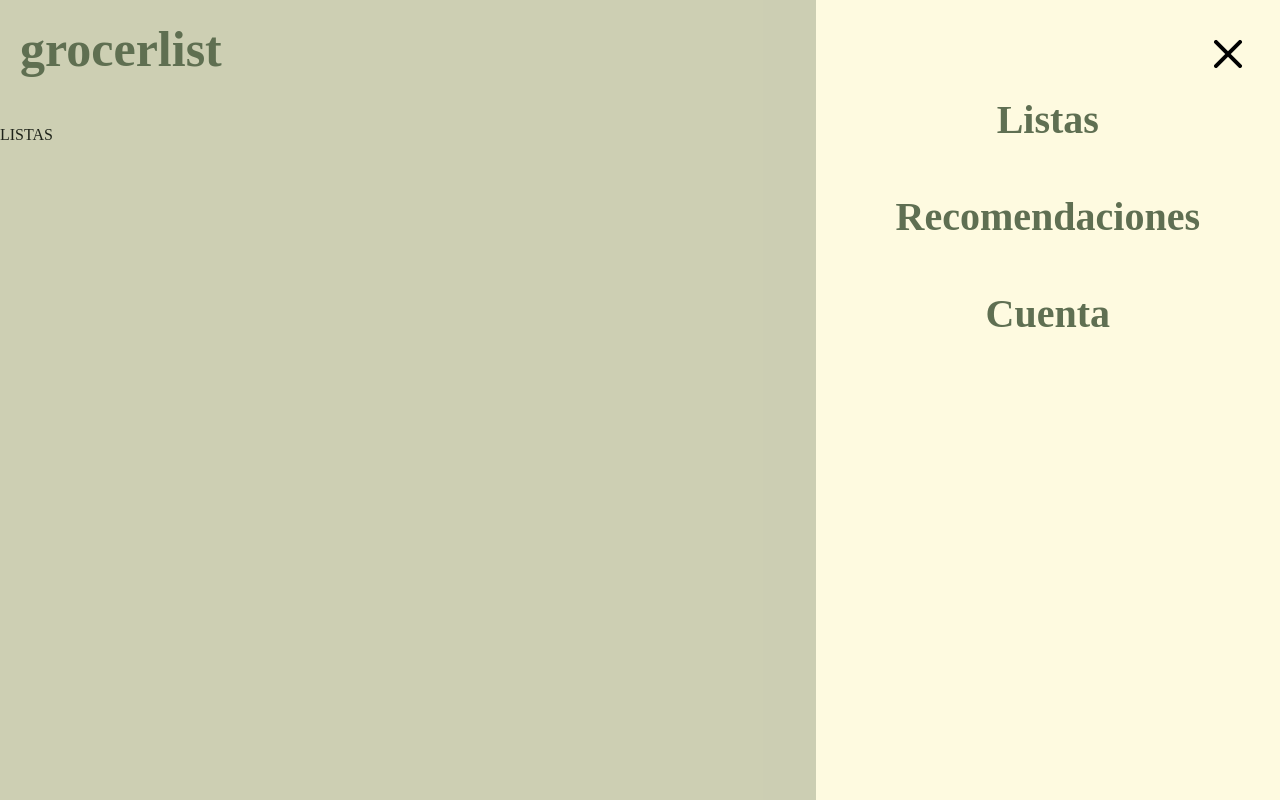
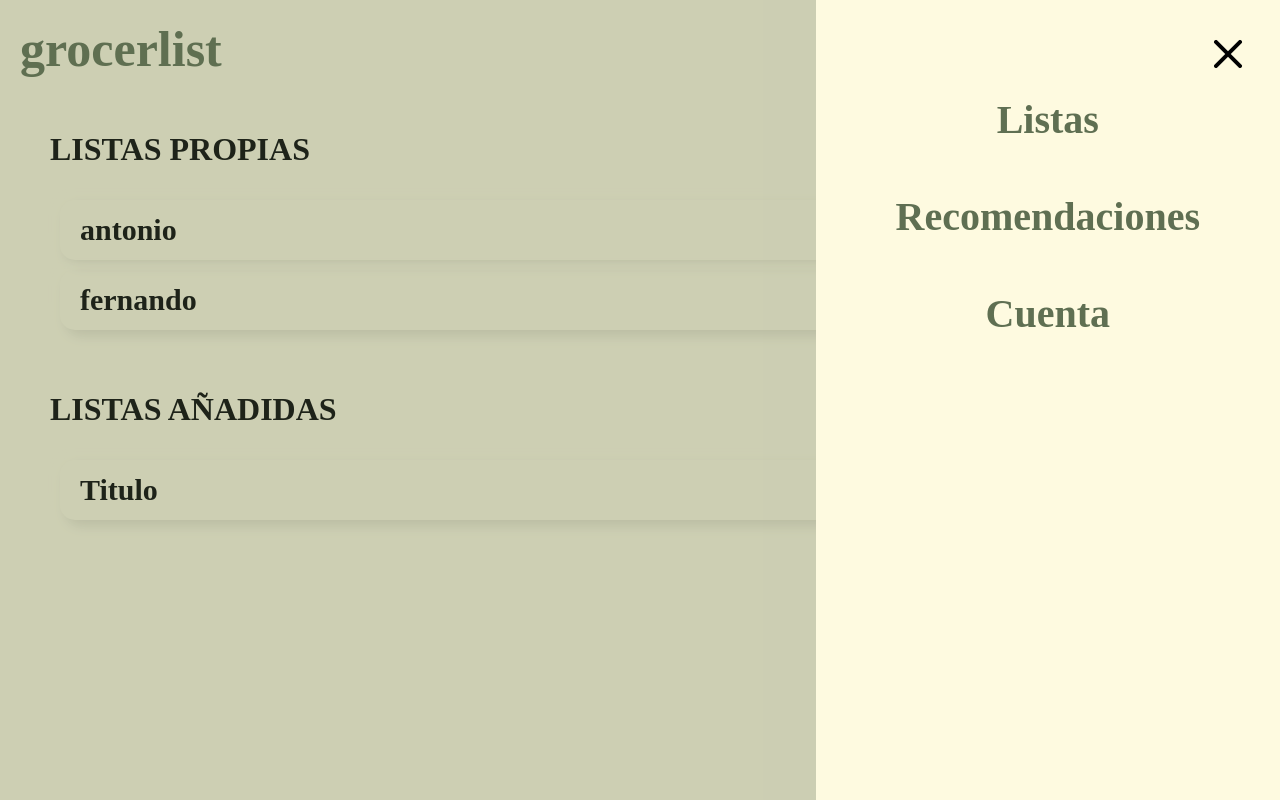
Before and after one commit to w-ymo/grocerlist, an Angular app in the folder proyecto/grocerlist-front/: page /list-of-list in a window 1280 px wide. Both pictures are taken after a click on the button 1239 px from the left and 49 px from the top of the page. Built offline with nearby package versions, Linux system fonts and the light colour scheme; a web font is replaced by a local one.

Commit message:
Listas y estilos

```diff
--- a/proyecto/grocerlist-front/src/app/header-grocerlist/header-grocerlist.component.html
+++ b/proyecto/grocerlist-front/src/app/header-grocerlist/header-grocerlist.component.html
@@ -4,7 +4,7 @@
     <ul *ngIf="menu==1" class="navbar-links">
       <li><a routerLink="/about" class="basicgreen-anchor">Sobre Nosotros</a></li>
       <li><a routerLink="/register" class="basicgreen-anchor">Registrarse</a></li>
-      <li><a routerLink="/login" class="lightgreen-button basicgreen-anchor" routerLinkActive="active" replaceUrl="true">Iniciar Sesion</a></li>
+      <li><a routerLink="/login" class="lightgreen-button basicgreen-anchor">Iniciar Sesion</a></li>
     </ul>
     <div *ngIf="menu==2">
       <button class="lateral-menu hamburger hamburguer--squeeze is-active" type="button" (click)="toggleLateralMenu()">
--- a/proyecto/grocerlist-front/src/app/list-of-list/list-of-list.component.html
+++ b/proyecto/grocerlist-front/src/app/list-of-list/list-of-list.component.html
@@ -1,2 +1,32 @@
-<app-header-grocerlist [menu]="2"/>
-<p>LISTAS</p>
+<app-header-grocerlist [menu]="2" />
+<div class="list-container">
+    <h1>LISTAS PROPIAS</h1>
+    <table class="table-list">
+        <tbody>
+            <tr class="table-list-element" *ngFor="let list of lists">
+                <td>
+                    <div class="blacknormal-text">{{list}}</div>
+                </td>
+                <td>
+                    <div class="dropdown-symbol"><i class="bi bi-three-dots"></i></div>
+                </td>
+            </tr>
+        </tbody>
+    </table>
+</div>
+
+<div class="list-container">
+    <h1>LISTAS AÑADIDAS</h1>
+    <table class="table-list">
+        <tbody>
+            <tr class="table-list-element">
+                <td>
+                    <div class="blacknormal-text">Titulo</div>
+                </td>
+                <td>
+                    <div class="dropdown-symbol"><i class="bi bi-three-dots"></i></div>
+                </td>
+            </tr>
+        </tbody>
+    </table>
+</div>
--- a/proyecto/grocerlist-front/src/app/list-of-list/list-of-list.component.scss
+++ b/proyecto/grocerlist-front/src/app/list-of-list/list-of-list.component.scss
@@ -0,0 +1,3 @@
+h1{
+    margin-left: 50px;
+}
--- a/proyecto/grocerlist-front/src/app/list-of-list/list-of-list.component.ts
+++ b/proyecto/grocerlist-front/src/app/list-of-list/list-of-list.component.ts
@@ -1,14 +1,17 @@
 import { Component } from '@angular/core';
 import { HeaderGrocerlistComponent } from '../header-grocerlist/header-grocerlist.component';
 import { SideMenuComponent } from '../side-menu/side-menu.component';
+import { CommonModule } from '@angular/common';
 
 @Component({
   selector: 'app-list-of-list',
   standalone: true,
-  imports: [HeaderGrocerlistComponent, SideMenuComponent],
+  imports: [HeaderGrocerlistComponent, SideMenuComponent, CommonModule],
   templateUrl: './list-of-list.component.html',
   styleUrl: './list-of-list.component.scss',
 })
 export class ListOfListComponent {
 
+  lists = ['antonio', 'fernando'];
+
 }
--- a/proyecto/grocerlist-front/src/app/side-menu/side-menu.component.html
+++ b/proyecto/grocerlist-front/src/app/side-menu/side-menu.component.html
@@ -1,12 +1,13 @@
-<div class="background-menu" *ngIf="visible" (click)="toggleMenu()">
-    <div class="list-container">
+<div *ngIf="visible" class="background-menu">
+    <div class="close-menu" (click)="toggleMenu()"></div>
+    <div class="menu-container">
         <ul>
-            <li><a href="" class="sidebar-links">Listas</a></li>
-            <li><a href="" class="sidebar-links">Recomendaciones</a></li>
-            <li><a href="" class="sidebar-links">Cuenta</a></li>
+            <li><a routerLink="/login" class="sidebar-links">Listas</a></li>
+            <li><a routerLink="" class="sidebar-links">Recomendaciones</a></li>
+            <li><a routerLink="" class="sidebar-links">Cuenta</a></li>
         </ul>
     </div>
-    <div class="close-symbol">
+    <div class="close-symbol" (click)="toggleMenu()">
         <i class="bi bi-x"></i>
     </div>
 </div>
--- a/proyecto/grocerlist-front/src/app/side-menu/side-menu.component.scss
+++ b/proyecto/grocerlist-front/src/app/side-menu/side-menu.component.scss
@@ -22,3 +22,15 @@ ul{
     padding: 20px;
     font-size: 4rem;
 }
+
+.close-menu{
+    position: absolute;
+    top: 0;
+    left: 0;
+    width: calc(100% - 490px);
+    height: 100%;
+}
+
+a{
+    position: relative;
+}
--- a/proyecto/grocerlist-front/src/app/side-menu/side-menu.component.ts
+++ b/proyecto/grocerlist-front/src/app/side-menu/side-menu.component.ts
@@ -1,10 +1,11 @@
 import { CommonModule } from '@angular/common';
 import { Component, Input, Output, EventEmitter } from '@angular/core';
+import { RouterLink } from '@angular/router';
 
 @Component({
   selector: 'app-side-menu',
   standalone: true,
-  imports: [CommonModule],
+  imports: [CommonModule, RouterLink],
   templateUrl: './side-menu.component.html',
   styleUrl: './side-menu.component.scss'
 })
--- a/proyecto/grocerlist-front/src/styles.scss
+++ b/proyecto/grocerlist-front/src/styles.scss
@@ -11,11 +11,10 @@ body {
 }
 
 button,
-a:hover {
+a:hover,
+i:hover {
     cursor: pointer;
 }
-
-
 
 .navbar-links,
 .basicgreen-anchor,
@@ -129,8 +128,43 @@ a:hover {
     background-color: #5F6F5250;
 }
 
-.list-container{
+.menu-container{
     background-color: #FEFAE0;
     float: right;
     height: 100%;
 }
+
+.table-list{
+    margin: 0;
+    padding-left: 50px;
+    padding-right: 50px;
+    border-spacing: 10px;
+    tr>td:first-child{
+        width: 100%;
+    }
+    tr>td:last-child{
+        width: fit-content;
+    }
+    tr{
+        height: 60px;
+        border-radius: 15px;
+        box-shadow:  6px 6px 12px #e5e1ca,
+             -6px -6px 12px #FEFAE0;
+    }
+    tr>td{
+        padding-left: 20px;
+    }
+    tr{
+        margin-bottom: 10px;
+    }
+}
+
+.list-container{
+    margin: 0;
+    padding-bottom: 30px;
+}
+
+.dropdown-symbol{
+    font-size: 3rem;
+    text-align: center;
+}
```
